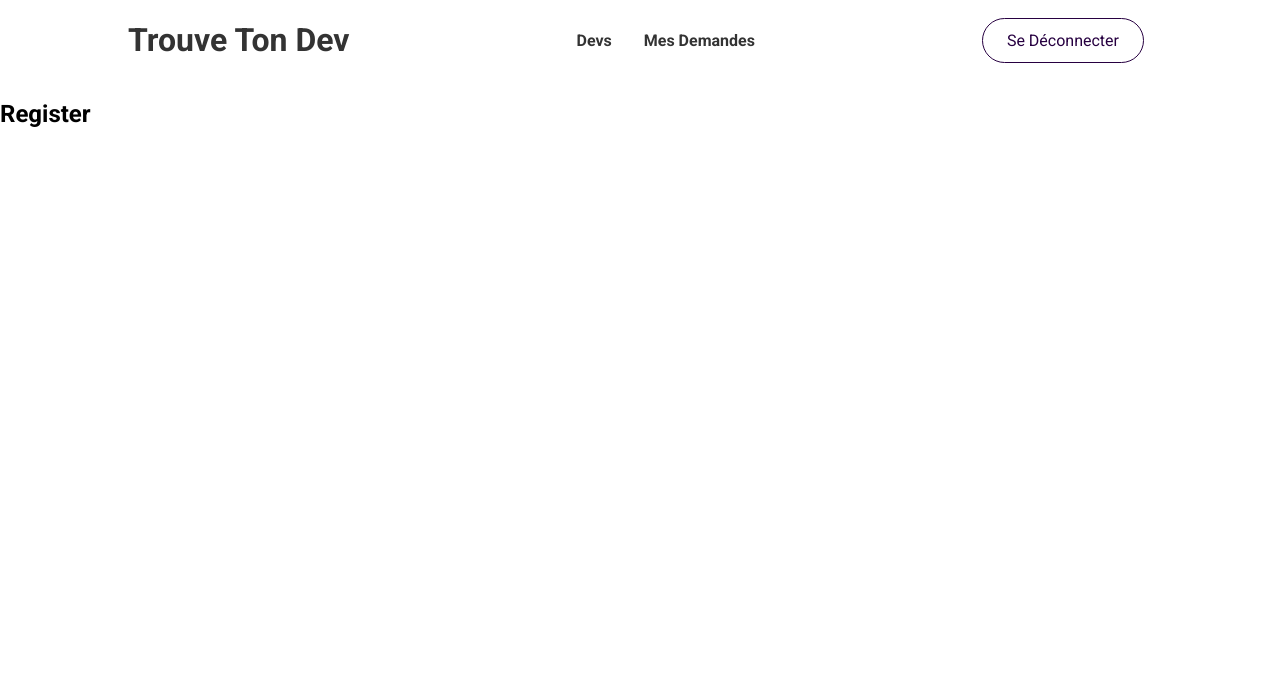
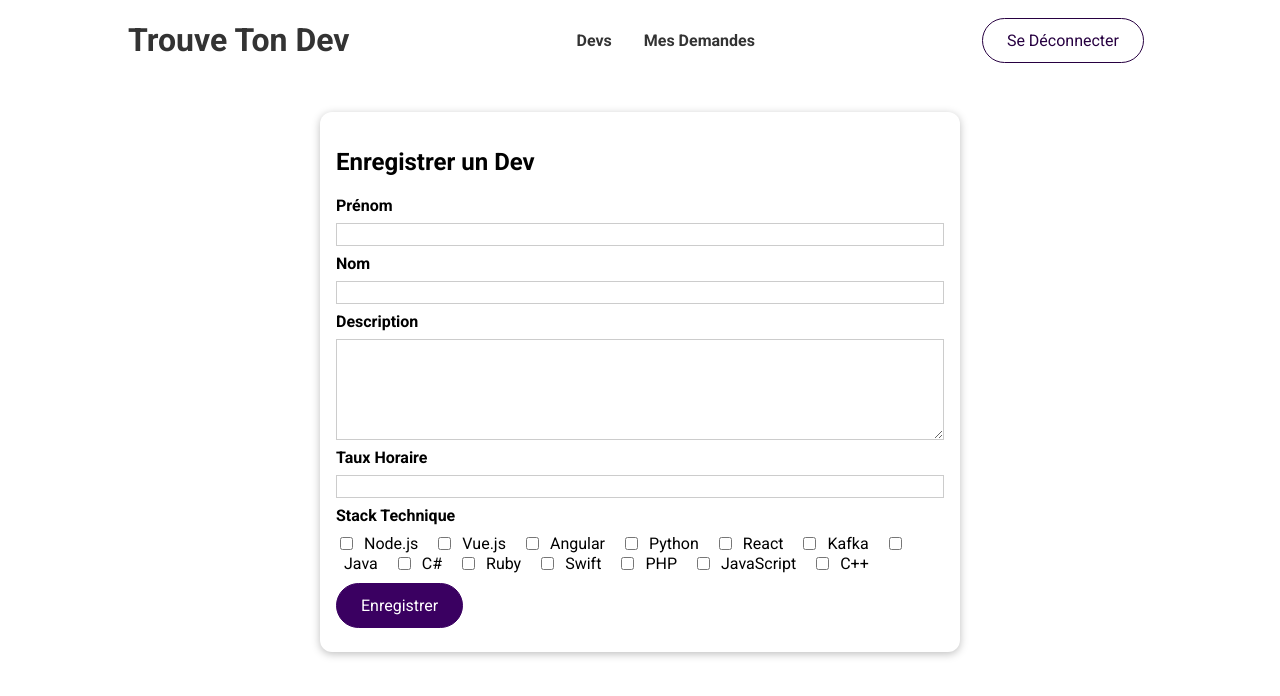
Before and after one commit to afrmounir/Trouve-Ton-Dev, a Vue app: page /register in a window 1280 px wide. Shown: the top 696 px of the page. Built offline with nearby package versions, Linux system fonts and the light colour scheme.

Commit message:
feat: implement the DevForm logic

```diff
--- /dev/null
+++ b/src/components/devs/DevForm.vue
@@ -0,0 +1,166 @@
+<script>
+export default {
+  emits: ['update-dev-areas'],
+  data() {
+    return {
+      areas: [
+        'Node.js',
+        'Vue.js',
+        'Angular',
+        'Python',
+        'React',
+        'Kafka',
+        'Java',
+        'C#',
+        'Ruby',
+        'Swift',
+        'PHP',
+        'JavaScript',
+        'C++'
+      ],
+      firstName: '',
+      lastName: '',
+      description: '',
+      hourlyRate: null,
+      devAreas: []
+    }
+  },
+  methods: {
+    setFilter(event) {
+      const { id, checked } = event.target
+
+      if (checked) {
+        this.devAreas.push(id)
+      } else {
+        const index = this.devAreas.findIndex((area) => area === id)
+        this.devAreas.splice(index, 1)
+      }
+
+      this.$emit('update-dev-areas', this.devAreas)
+    },
+    isActive(area) {
+      return this.devAreas.includes(area)
+    },
+    submitForm() {
+      const formData = {
+        id: 'd1',
+        firstName: this.firstName,
+        lastName: this.lastName,
+        areas: this.devAreas,
+        description: this.description,
+        hourlyRate: this.hourlyRate
+      }
+      console.log(formData)
+    }
+  }
+}
+</script>
+
+<template>
+  <form @submit.prevent="submitForm">
+    <div class="form-control">
+      <label for="firstname">Prénom</label>
+      <input type="text" id="firstname" v-model.trim="firstName" />
+    </div>
+    <div class="form-control">
+      <label for="firstname">Nom</label>
+      <input type="text" id="lastname" v-model.trim="lastName" />
+    </div>
+    <div class="form-control">
+      <label for="description">Description</label>
+      <textarea id="description" rows="5" v-model.trim="description"></textarea>
+    </div>
+    <div class="form-control">
+      <label for="rate">Taux Horaire</label>
+      <input type="number" id="rate" v-model="hourlyRate" />
+    </div>
+    <div class="form-control">
+      <h3>Stack Technique</h3>
+      <template v-for="area in areas" :key="area">
+        <span class="filter-option" :class="{ active: this.isActive(area) }">
+          <input type="checkbox" :id="area" @change="setFilter" />
+          <label :for="area">{{ area }}</label>
+        </span>
+      </template>
+      <base-button id="submit-btn">Enregistrer</base-button>
+    </div>
+  </form>
+</template>
+
+<style scoped>
+.form-control {
+  margin: 0.5rem 0;
+}
+
+label {
+  font-weight: bold;
+  display: block;
+  margin-bottom: 0.5rem;
+}
+
+input[type='checkbox'] + label {
+  font-weight: normal;
+  display: inline;
+  margin: 0 0 0 0.5rem;
+}
+
+input,
+textarea {
+  display: block;
+  width: 100%;
+  border: 1px solid #ccc;
+  font: inherit;
+}
+
+input:focus,
+textarea:focus {
+  background-color: #f0e6fd;
+  outline: none;
+  border-color: #3d008d;
+}
+
+input[type='checkbox'] {
+  display: inline;
+  width: auto;
+  border: none;
+}
+
+input[type='checkbox']:focus {
+  outline: #3d008d solid 1px;
+}
+
+h3 {
+  margin: 0.5rem 0;
+  font-size: 1rem;
+}
+
+.invalid label {
+  color: red;
+}
+
+.invalid input,
+.invalid textarea {
+  border: 1px solid red;
+}
+
+.filter-option {
+  margin-right: 1rem;
+}
+
+.filter-option label,
+.filter-option input {
+  vertical-align: middle;
+}
+
+.filter-option label {
+  margin-left: 0.25rem;
+}
+
+.filter-option.active label {
+  font-weight: bold;
+}
+
+#submit-btn {
+  margin-top: 10px;
+}
+</style>
--- a/src/views/devs/DevDetails.vue
+++ b/src/views/devs/DevDetails.vue
@@ -7,7 +7,7 @@ const route = useRoute()
 const store = useDevsStore()
 const props = defineProps({ id: String })
 
-const selectedDev = store.filteredDevs.find((dev) => dev.id === props.id)
+const selectedDev = store.getDevs.find((dev) => dev.id === props.id)
 
 const fullName = computed(() => `${selectedDev.firstName} ${selectedDev.lastName}`)
 const devContactLink = computed(() => `${route.path}/contact`)
--- a/src/views/devs/DevRegistration.vue
+++ b/src/views/devs/DevRegistration.vue
@@ -1,8 +1,18 @@
+<script>
+import DevForm from '../../components/devs/DevForm.vue'
+
+export default {
+  components: {
+    DevForm
+  }
+}
+</script>
+
 <template>
-  <main>
-    <h2>Register</h2>
-  </main>
+  <section>
+    <base-card>
+      <h2>Enregistrer un Dev</h2>
+      <DevForm></DevForm>
+    </base-card>
+  </section>
 </template>
-
-<script setup>
-</script>
```
